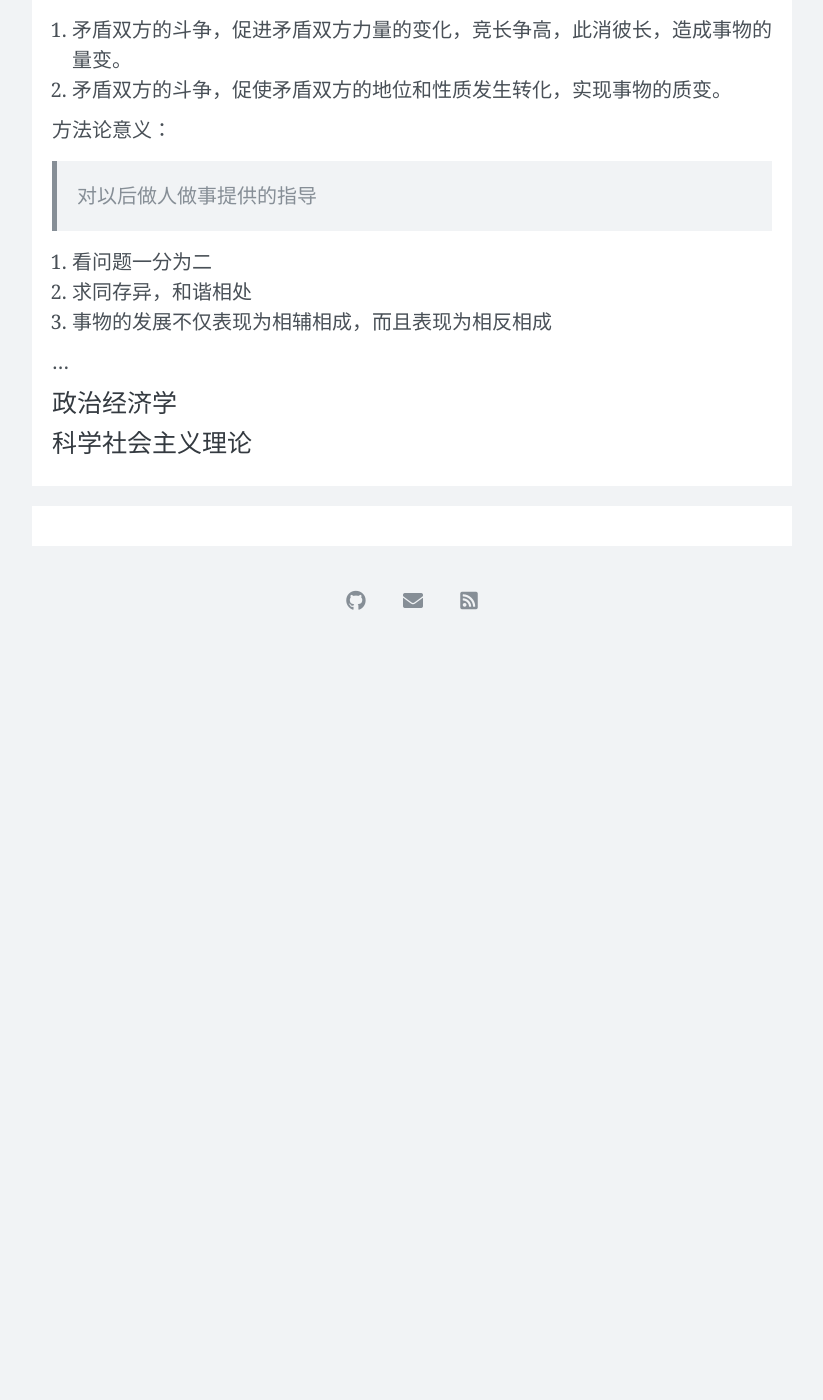
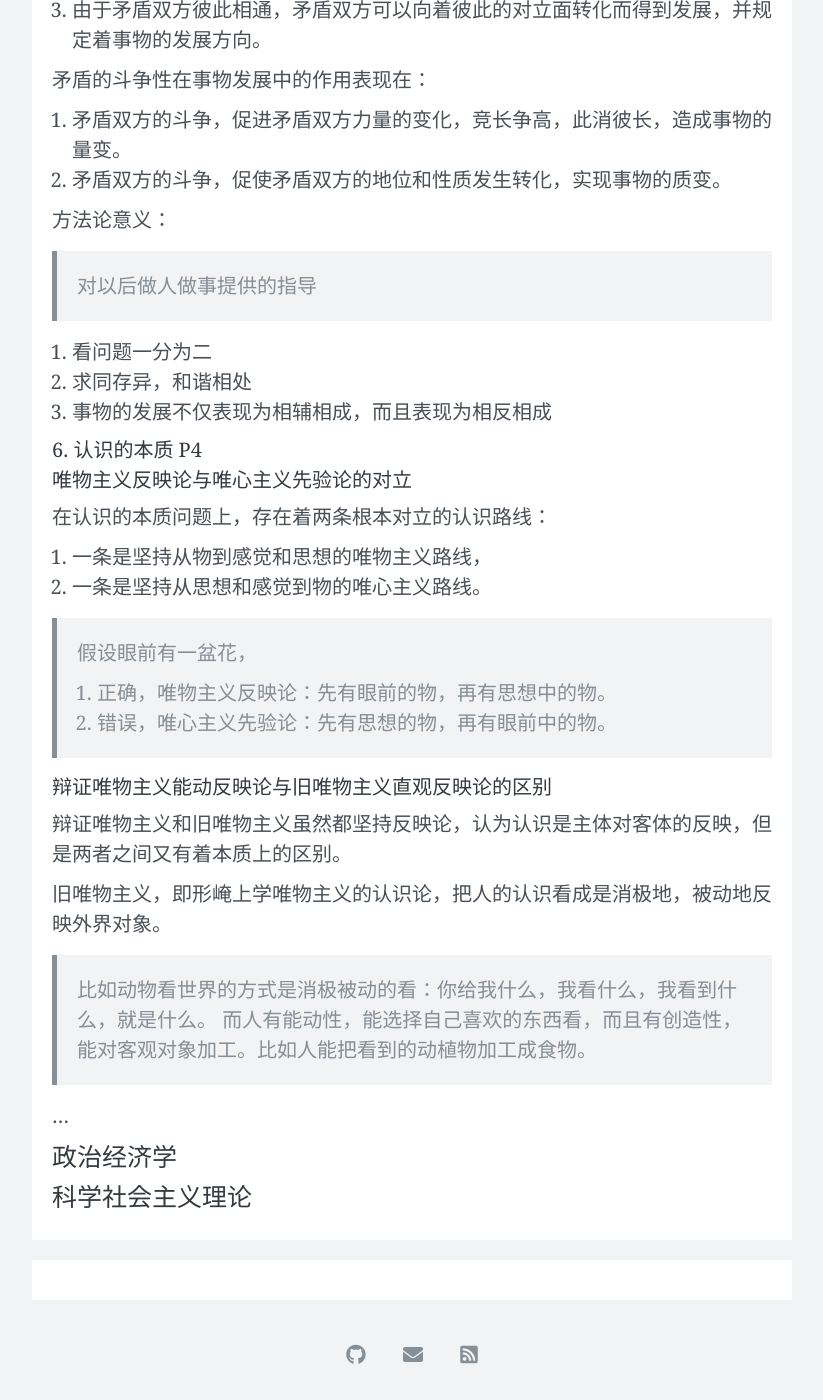
Before and after one commit to wangtiga/wangtiga.github.io, a Jekyll site: the page built from _previews/3709_summary.md, in a window 1280 px wide and 1400 px high, scrolled down 3677 px. Shown: the whole window, without its empty margins (228-1051 px from the left). Built offline with Jekyll 4.4.1, drawn with Linux system fonts in a browser that asks for light colours; nearby versions of some CDN libraries; comment, search, counter and statistics services are not loaded; before the commit the page ends 4323 px from its top, so only the background shows below that; some of the changed text lies outside the part shown.

Commit message:
updated from mac

```diff
--- a/_previews/3709_summary.md
+++ b/_previews/3709_summary.md
@@ -136,6 +136,29 @@ tags:   exam
 2. 求同存异，和谐相处
 3. 事物的发展不仅表现为相辅相成，而且表现为相反相成
 
+#### 6. 认识的本质 P4
+
+##### 唯物主义反映论与唯心主义先验论的对立
+
+在认识的本质问题上，存在着两条根本对立的认识路线：
+1. 一条是坚持从物到感觉和思想的唯物主义路线，
+2. 一条是坚持从思想和感觉到物的唯心主义路线。
+
+> 假设眼前有一盆花，
+1. 正确，唯物主义反映论：先有眼前的物，再有思想中的物。
+2. 错误，唯心主义先验论：先有思想的物，再有眼前中的物。
+
+
+##### 辩证唯物主义能动反映论与旧唯物主义直观反映论的区别
+
+辩证唯物主义和旧唯物主义虽然都坚持反映论，认为认识是主体对客体的反映，但是两者之间又有着本质上的区别。
+
+旧唯物主义，即形崦上学唯物主义的认识论，把人的认识看成是消极地，被动地反映外界对象。
+
+> 比如动物看世界的方式是消极被动的看：你给我什么，我看什么，我看到什么，就是什么。
+而人有能动性，能选择自己喜欢的东西看，而且有创造性，能对客观对象加工。比如人能把看到的动植物加工成食物。
+
+
 ...
 
 
```
